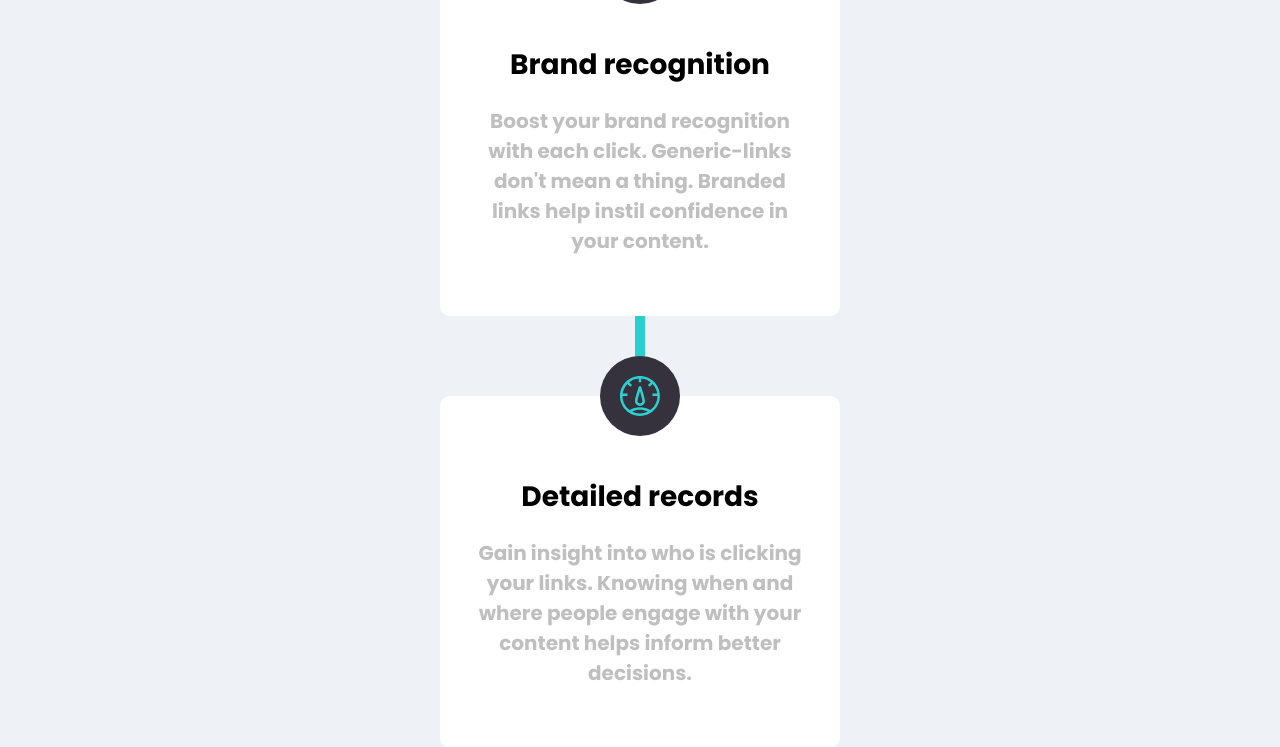
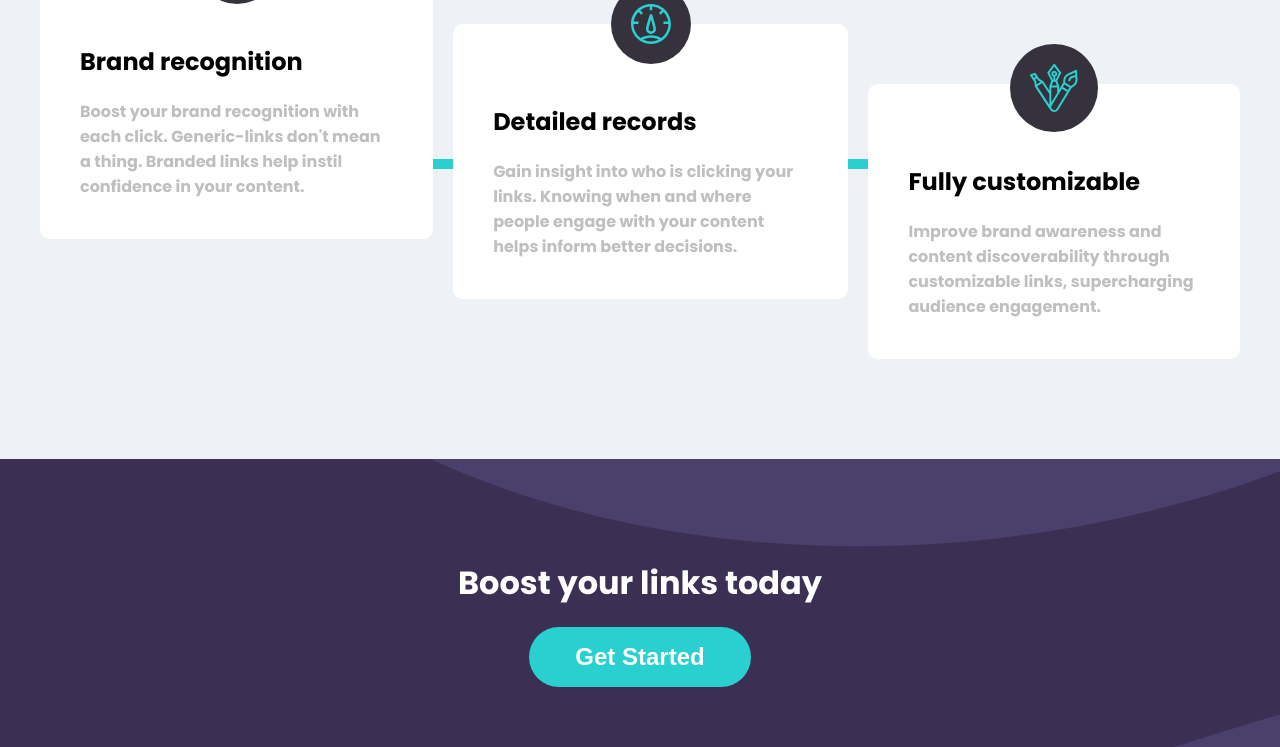
Before and after one commit to Arquimidio/url-shortener, a website: page public/index.html in a window 1280 px wide. Shown: the part 1232-1979 px from the top of the page. Drawn offline with nearby package versions, Linux system fonts and the light colour scheme.

Commit message:
Fixed "Advanced statistics" area responsive

```diff
--- a/public/style.css
+++ b/public/style.css
@@ -146,7 +146,7 @@
     flex-direction: column;
     align-items: center;
     gap: 1rem;
-    margin: 0rem 0 6rem 0;
+    margin-bottom: 6rem;
 }
 
 main div{
@@ -432,4 +432,43 @@
         flex-grow: 2;
     }
 
+    .info{
+        width: 100%;
+        flex-direction: row;
+        justify-content: center;
+        align-items: flex-start;
+        gap: 1rem;
+        margin: 8rem 0 4rem 0;
+    }
+
+    .info--line{
+        transform: rotate(90deg);
+        top: -8rem;
+    }
+
+    .info h3{
+        font-size: 1.2rem;
+        text-align: left;
+        width: 100%;
+        margin-top: 2rem;
+    }
+
+    .info p{
+        font-size: 0.8rem;
+    }
+
+    .info__card{
+        text-align: left;
+        padding: 2rem;
+        max-width: 20rem;
+    }
+
+    .info__card:nth-of-type(2){
+        transform: translateY(-3rem);
+    }
+
+    .info__card:last-of-type{
+        transform: translateY(3rem);
+    }
+
 }
```
